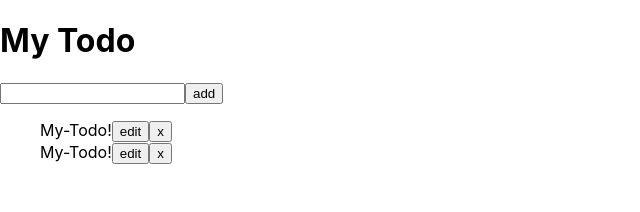
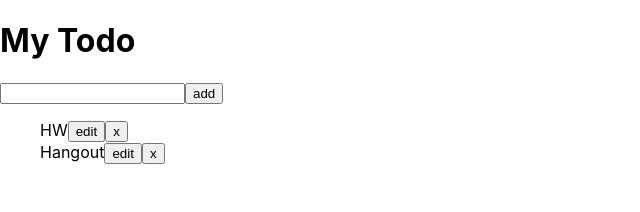
Before and after one commit to Firstkris/react-day3-state-pavitpim-fork, a React (Create React App) app: page / in a window 1280 px wide. Shown: the top 212 px of the page, without its empty margins (0-640 px from the left). Built offline with nearby package versions, Linux system fonts and the light colour scheme.

Commit message:
handle:edit todo text

```diff
--- a/src/App.js
+++ b/src/App.js
@@ -1,16 +1,28 @@
 import React from 'react';
 
-function TodoItem() {
+// issue-1 : Edit-State เป็น Global กด Edit 1 Todo = Edit ทุก Todo
+// solved : แยก Component เพื่อให้แต่ละ Todo มี isEdit ของตัวเอง
+// - issue-2 : แสดงผลไม่ถูกต้อง => Solved ส่ง Props
+// - issue-3 : พอแก้ไข todo ใน TodoItem , TodoList ใน parent ไม่เปลี่ยน
+
+function TodoItem(props) {
   const [isEdit, setIsEdit] = React.useState(false);
+  const [todo, setTodo] = React.useState(props.todo || '');
 
   // 1. handle Toggle Edit <-> Show
   const handleToggleEdit = () => {
     setIsEdit((p) => !p);
   };
 
+  // 2. handle Edit Text
+  const handleEditTodoText = (event) => {
+    // props.todo = event.target.value; // modified props ❌
+    setTodo(event.target.value);
+  };
+
   return (
     <li>
-      {isEdit ? <input /> : <span>My-Todo!</span>}
+      {isEdit ? <input value={todo} onChange={handleEditTodoText} /> : <span>{todo}</span>}
       <button onClick={handleToggleEdit}>{isEdit ? 'save' : 'edit'}</button>
       <button>x</button>
     </li>
@@ -31,8 +43,6 @@ function App() {
   // React State ใช้งานภายใน FunctionComponentn เท่่านั้น ✅
   const [todoList, setTodoList] = React.useState(['HW', 'Hangout']);
   const [newTodo, setNewTodo] = React.useState('');
-
-  const [isEdit, setIsEdit] = React.useState(false);
 
   // handle Fn
   // 1.handle การพิมพ์ -> <input/>
@@ -66,7 +76,7 @@ function App() {
     setTodoList((curr) => curr.filter((todo, index) => index !== idx));
   };
 
-  const todoRender = todoList.map((todo, index) => <TodoItem />);
+  const todoRender = todoList.map((todo, index) => <TodoItem todo={todo} />);
   return (
     <div>
       <h1>My Todo</h1>
```
